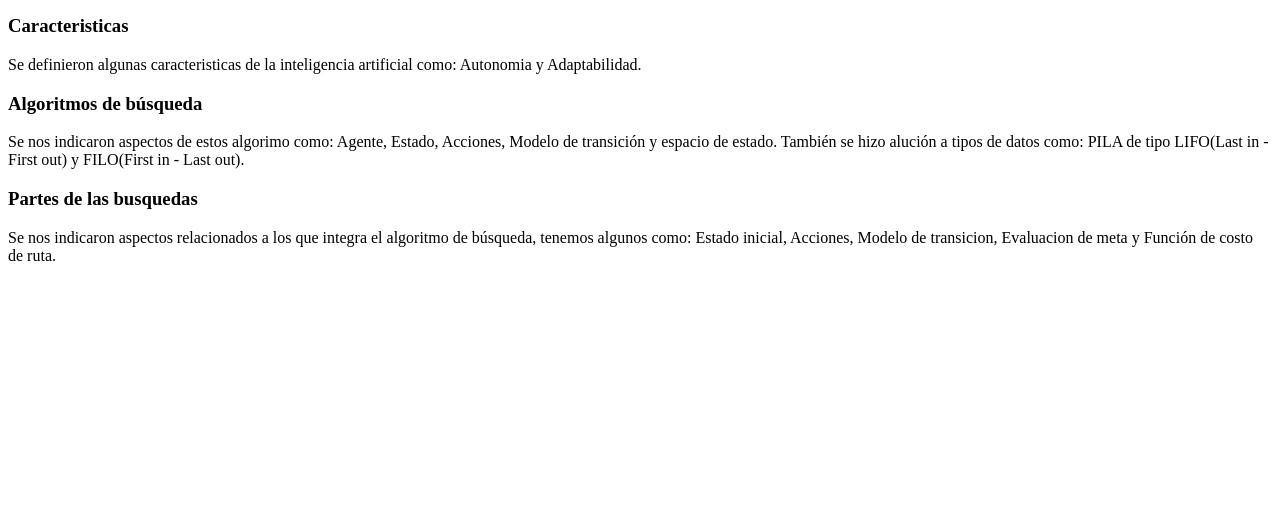
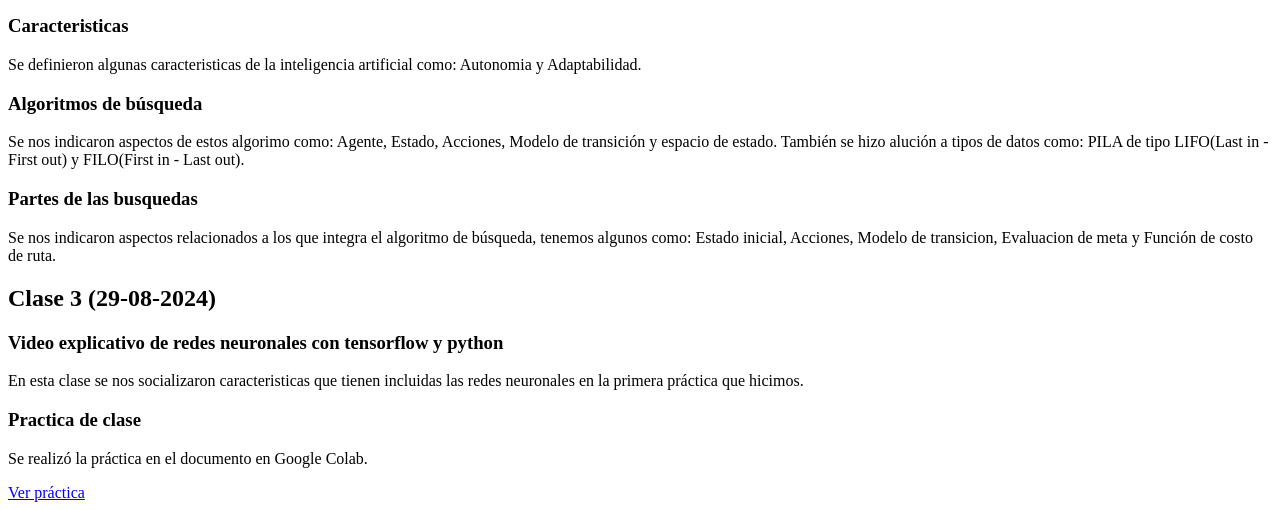
Before and after one commit to Sebasdroid98/Inteligencia-artificial, a plain HTML site: page index.html in a window 1280 px wide. Shown: the part 404-914 px from the top of the page. Before the commit the page ends 800 px from the top, so only its background shows below. Drawn offline with Linux system fonts and the light colour scheme.

Commit message:
Se agrega resumen de clase 29082024

```diff
--- a/index.html
+++ b/index.html
@@ -45,5 +45,15 @@
             </p>
         </article>
     </section>
+    <section>
+        <h1>Clase 3 (29-08-2024)</h1>
+        <article>
+            <h3>Video explicativo de redes neuronales con tensorflow y python</h3>
+            <p>En esta clase se nos socializaron caracteristicas que tienen incluidas las redes neuronales en la primera práctica que hicimos.</p>
+            <h3>Practica de clase</h3>
+            <p>Se realizó la práctica en el documento en Google Colab.</p>
+            <a href="https://colab.research.google.com/drive/1ujM9_nmnx4jEgDWAUkmhn0i5l_HFt4Yo?usp=sharing" target="_blank">Ver práctica</a>
+        </article>
+    </section>
 </body>
 </html>
```
